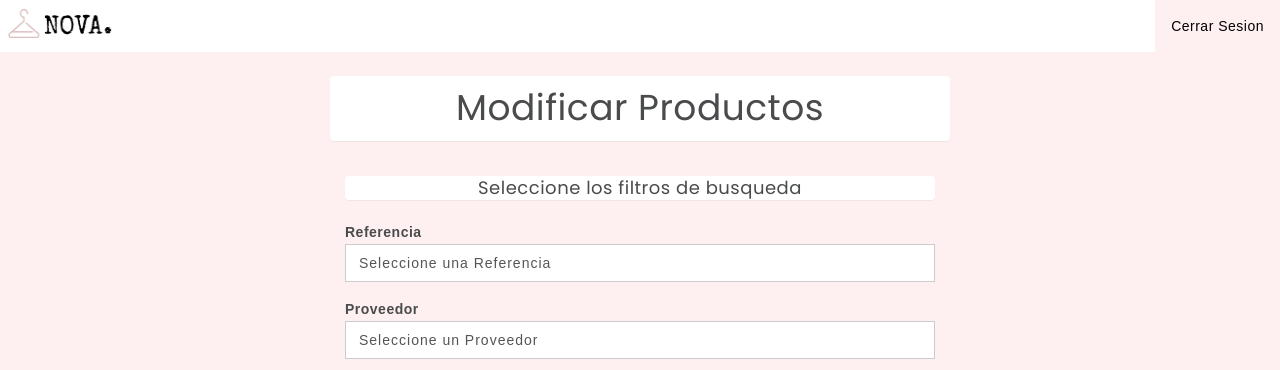
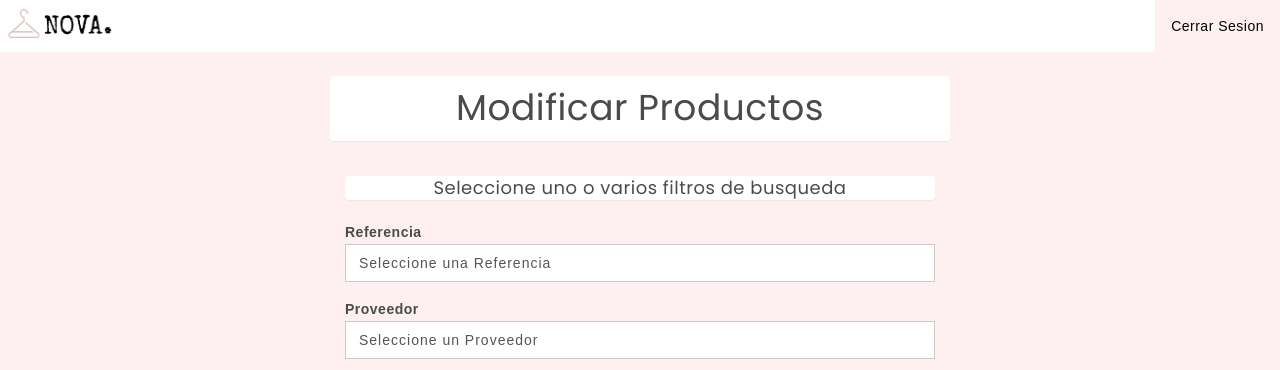
Before and after one commit to Marthox1999/Nova, a Django app: template templates/inventario/productosModificar.html in a window 1280 px wide. Shown: the top 370 px of the page. Run offline with Django 3.2, Linux system fonts and the light colour scheme; the template is opened without the code that fills it, so the values that code supplies are empty; some libraries are stand-ins or nearby versions.

Commit message:
#21 cambio sugerido en el titulo

```diff
--- a/templates/inventario/productosModificar.html
+++ b/templates/inventario/productosModificar.html
@@ -23,7 +23,7 @@
 
           <div class="panel-login panel">
             <center>
-              <h4> Seleccione los filtros de busqueda </h4>
+              <h4> Seleccione uno o varios filtros de busqueda </h4>
             </center>
           </div>
 
```
